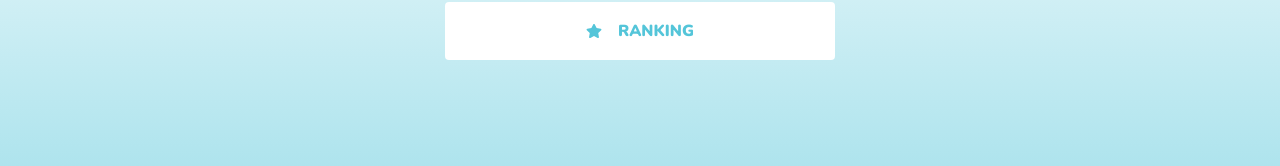
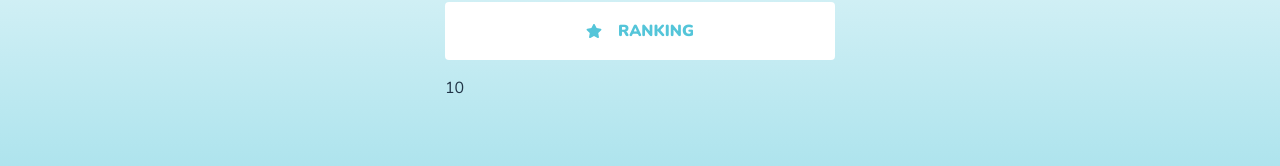
Before and after one commit to ZenekeZene/palette-refactor, a React (Vite) app: page / in a window 1280 px wide. Shown: the part 591-757 px from the top of the page. Built offline with nearby package versions, Linux system fonts and the light colour scheme.

Commit message:
[tools]: added zustand to handle state

```diff
--- a/package.json
+++ b/package.json
@@ -13,7 +13,8 @@
     "react": "^18.2.0",
     "react-dom": "^18.2.0",
     "react-icons": "^5.2.1",
-    "react-router-dom": "^6.23.1"
+    "react-router-dom": "^6.23.1",
+    "zustand": "^4.5.2"
   },
   "devDependencies": {
     "@types/node": "^20.14.2",
--- /dev/null
+++ b/src/store/store.ts
@@ -0,0 +1,30 @@
+import { create } from 'zustand'
+import { devtools } from 'zustand/middleware'
+
+type State = {
+	lives: number,
+	score: number,
+	level: number,
+	tutorialIsWatched: boolean,
+}
+
+type Actions = {
+	incrementLive: (qty?: number) => void,
+	decrementLive: (qty?: number ) => void,
+	setTutorialIsLaunched: (value: boolean) => void,
+}
+
+type Store = State & Actions;
+
+const useStore = create<Store>()(devtools((set) => ({
+		lives: 10,
+		score: 0,
+		level: 1,
+		tutorialIsWatched: false,
+		incrementLive: (qty = 1) => set((state) => ({ lives: state.lives + qty })),
+		decrementLive: (qty = 1) => set((state) => ({ lives: state.lives - qty })),
+		setTutorialIsLaunched: (value) => set(() => ({ tutorialIsWatched: value })),
+	}),
+))
+
+export { useStore }
--- a/src/ui/views/Home/Home.tsx
+++ b/src/ui/views/Home/Home.tsx
@@ -3,10 +3,13 @@ import { FaPlay } from "react-icons/fa";
 import { FaStar } from "react-icons/fa";
 import { Title } from "@/ui/components/Title/Title";
 import { useClassnameOfRoute } from '@/ui/hooks/useClassnameOfRoute/useClassnameOfRoute';
+import { useStore } from "@/store/store";
 import "./Home.scss";
 
 const HomeView = () => {
   useClassnameOfRoute();
+  const count = useStore(state => state.lives)
+  const increment = useStore(state => state.incrementLive)
   return (
     <article className="home">
       <Title />
@@ -22,6 +25,7 @@ const HomeView = () => {
         >
           <FaStar />Ranking
         </Link>
+        <p onClick={() => increment()}>{count}</p>
       </section>
     </article>
   );
```
Also changed, not shown: 1 other file (tests, documents, lock files or other folders).
